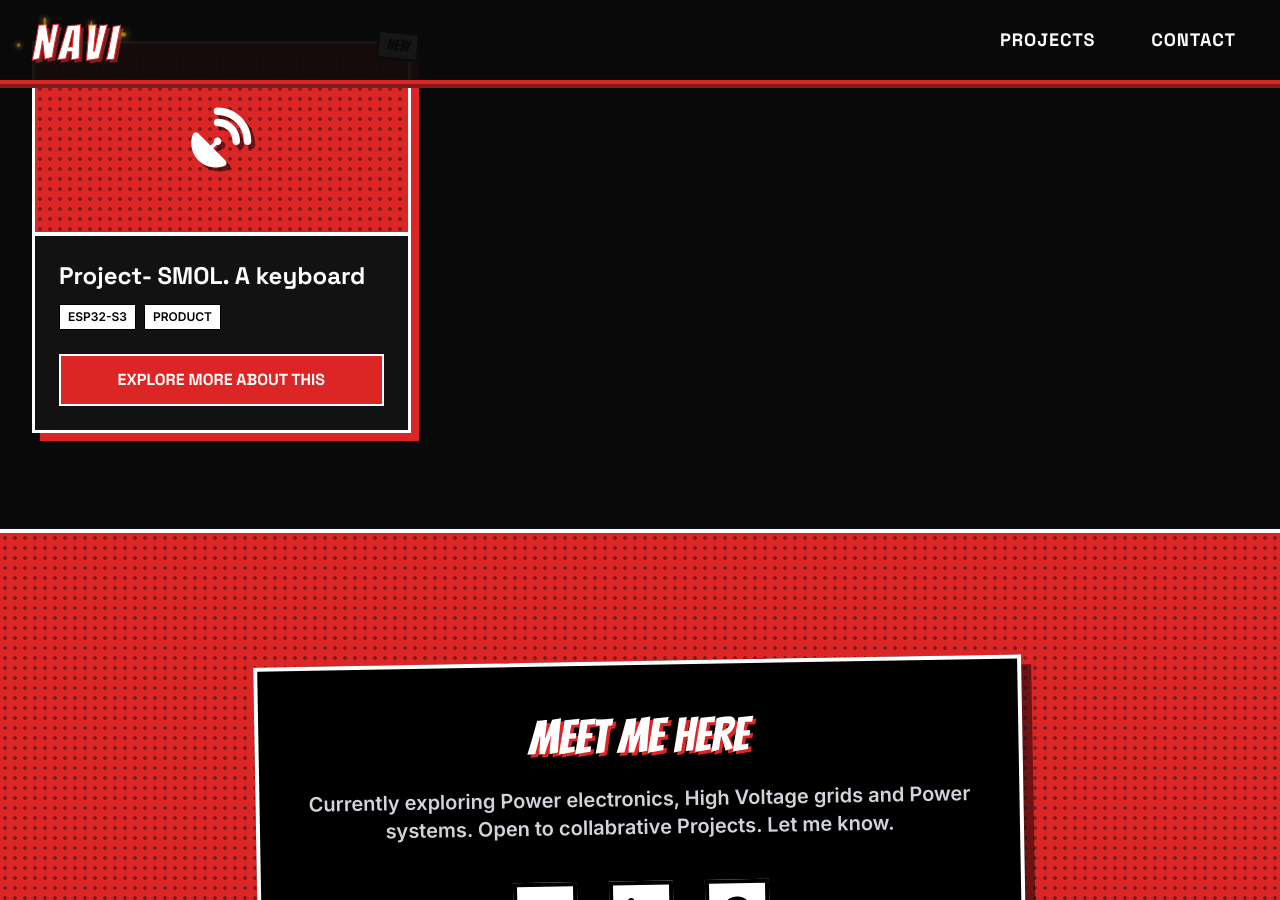
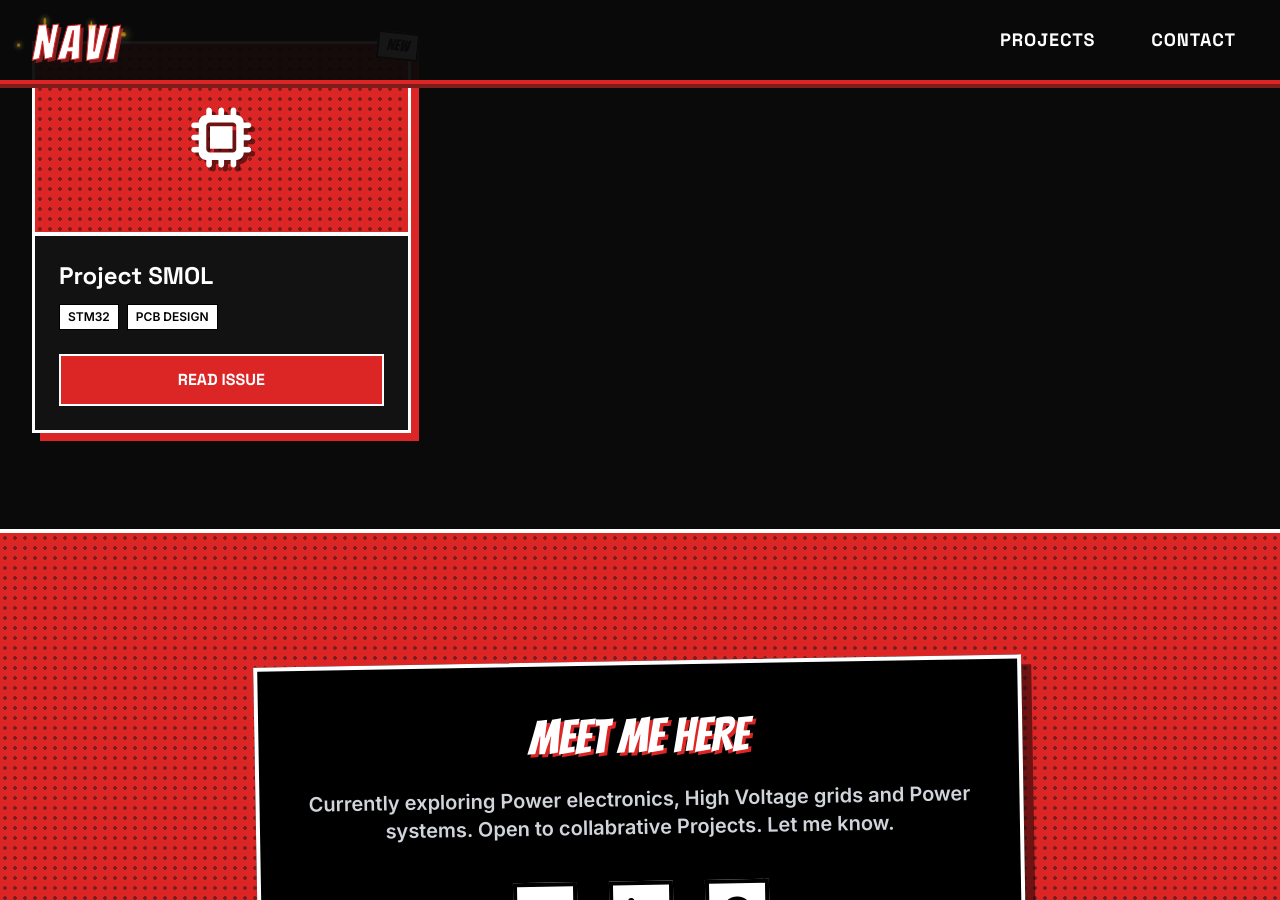
Before and after one commit to Pruthvik27/navi.github.io, a Jekyll site: the page index.html, which Jekyll copies as it is, in a window 1280 px wide and 900 px high, scrolled down 1021 px. Built offline with Jekyll 4.4.1, drawn with Linux system fonts in a browser that asks for light colours; nearby versions of some CDN libraries.

Commit message:
Update index.html

```diff
--- a/index.html
+++ b/index.html
@@ -240,18 +240,25 @@
                 <!-- Project Card 1 -->
                 <div class="bg-panel-bg comic-border comic-shadow flex flex-col h-full group relative overflow-visible">
                     <div class="absolute -top-3 -right-3 bg-white text-black font-comic px-2 border-2 border-black z-10 transform rotate-6">NEW</div>
+
                     <div class="h-48 halftone-panel flex items-center justify-center border-b-4 border-white">
-                        <i class="fas fa-satellite-dish text-6xl text-white group-hover:scale-125 transition-transform duration-300 drop-shadow-[4px_4px_0_rgba(0,0,0,0.5)]"></i>
+                        <!-- You can change the icon here if you want! -->
+                        <i class="fas fa-microchip text-6xl text-white group-hover:scale-125 transition-transform duration-300 drop-shadow-[4px_4px_0_rgba(0,0,0,0.5)]"></i>
                     </div>
+
                     <div class="p-6 flex-grow flex flex-col">
-                        <h3 class="text-2xl font-heading font-bold text-white mb-3">Project- SMOL. A keyboard</h3>
+                        <!-- 1. CHANGE THE CARD TITLE HERE -->
+                        <h3 class="text-2xl font-heading font-bold text-white mb-3">Project SMOL</h3>
+
+                        <!-- 2. CHANGE YOUR TECH TAGS HERE -->
                         <div class="flex flex-wrap gap-2 mb-6">
-                            <span class="text-xs text-black font-bold bg-white px-2 py-1 border border-black uppercase">ESP32-S3</span>
-                            <span class="text-xs text-black font-bold bg-white px-2 py-1 border border-black uppercase">Product</span>
+                            <span class="text-xs text-black font-bold bg-white px-2 py-1 border border-black uppercase">STM32</span>
+                            <span class="text-xs text-black font-bold bg-white px-2 py-1 border border-black uppercase">PCB Design</span>
                         </div>
-                        <!-- Updated to link directly to the new Jekyll markdown page -->
-                        <a href="/Project-SMOL/" class="mt-auto block w-full py-3 bg-crimson-red text-white border-2 border-white font-heading font-bold uppercase text-center hover:bg-white hover:text-black hover:border-black transition-colors">
-                            Explore more about this
+
+                        <!-- 3. UPDATE THE LINK TO MATCH YOUR PERMALINK FROM STEP 1 -->
+                        <a href="/project-smol/" class="mt-auto block w-full py-3 bg-crimson-red text-white border-2 border-white font-heading font-bold uppercase text-center hover:bg-white hover:text-black hover:border-black transition-colors">
+                            Read Issue
                         </a>
                     </div>
                 </div>
```
